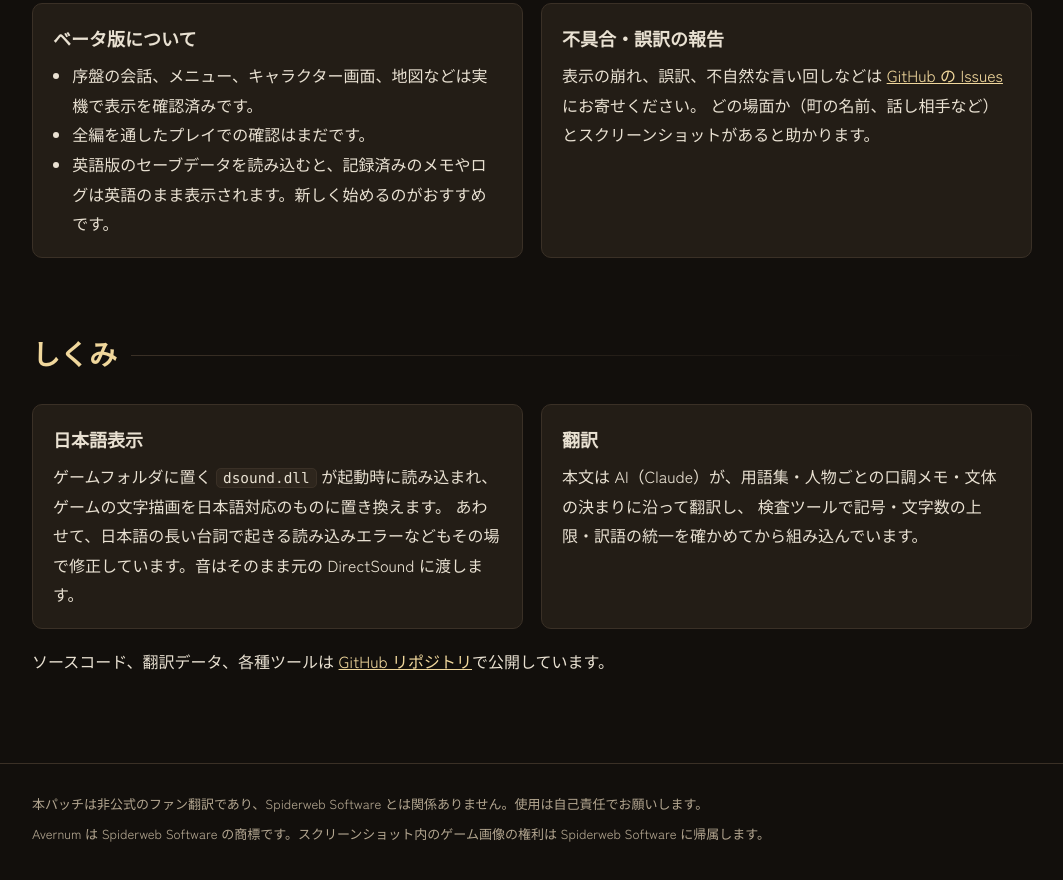
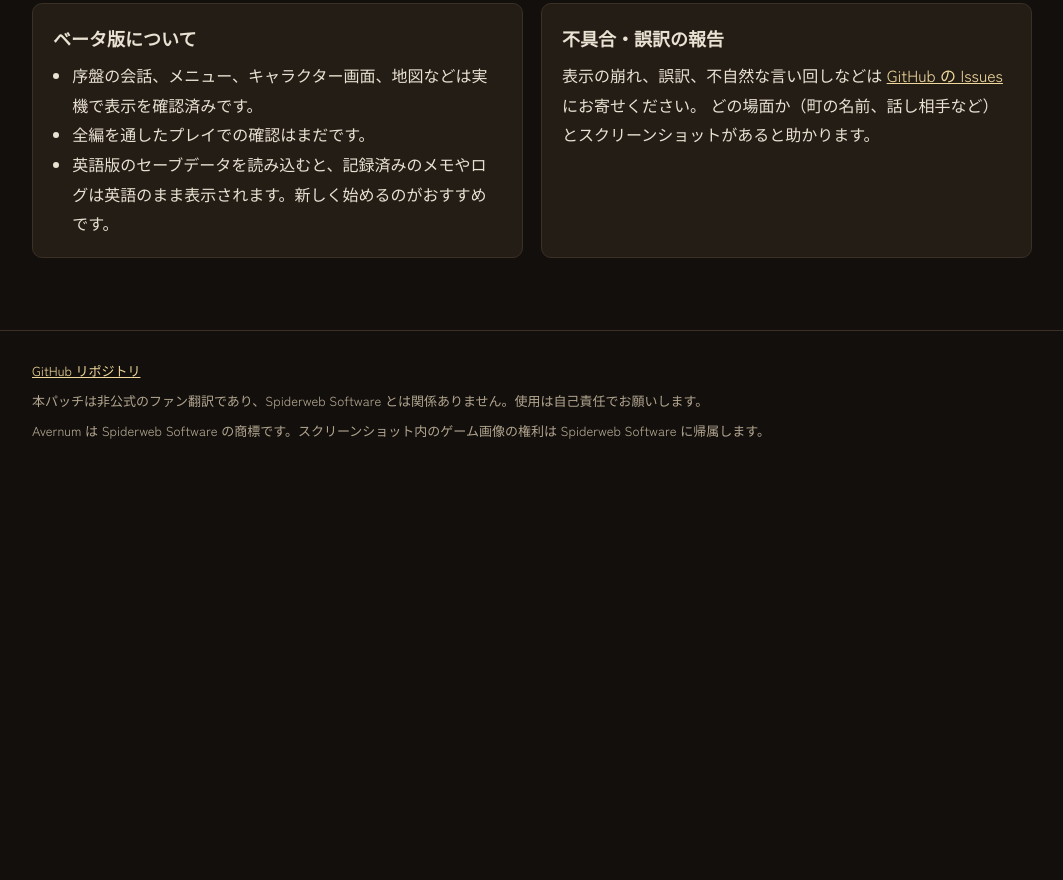
Before and after one commit to higesho/avernum-efp-jp, a plain HTML site: page docs/index.html in a window 1280 px wide. Shown: the part 3142-4022 px from the top of the page, without its empty margins (108-1171 px from the left). After the commit the page ends 3631 px from the top, so only its background shows below. Drawn offline with Linux system fonts and the light colour scheme; a web font is replaced by a local one.

Commit message:
Remove the how-it-works section from the intro page
Co-Authored-By: Claude Opus 5.5 <noreply@anthropic.com>

```diff
--- a/docs/index.html
+++ b/docs/index.html
@@ -325,27 +325,11 @@ footer p { margin: 0 0 6px; }
     </div>
   </section>
 
-  <section id="how">
-    <h2>しくみ</h2>
-    <div class="cols">
-      <div class="card">
-        <h3>日本語表示</h3>
-        <p>ゲームフォルダに置く <code>dsound.dll</code> が起動時に読み込まれ、ゲームの文字描画を日本語対応のものに置き換えます。
-        あわせて、日本語の長い台詞で起きる読み込みエラーなどもその場で修正しています。音はそのまま元の DirectSound に渡します。</p>
-      </div>
-      <div class="card">
-        <h3>翻訳</h3>
-        <p>本文は AI（Claude）が、用語集・人物ごとの口調メモ・文体の決まりに沿って翻訳し、
-        検査ツールで記号・文字数の上限・訳語の統一を確かめてから組み込んでいます。</p>
-      </div>
-    </div>
-    <p style="margin-top:18px">ソースコード、翻訳データ、各種ツールは <a href="https://github.com/higesho/avernum-efp-jp">GitHub リポジトリ</a>で公開しています。</p>
-  </section>
-
 </main>
 
 <footer>
   <div class="wrap">
+    <p><a href="https://github.com/higesho/avernum-efp-jp">GitHub リポジトリ</a></p>
     <p>本パッチは非公式のファン翻訳であり、Spiderweb Software とは関係ありません。使用は自己責任でお願いします。</p>
     <p>Avernum は Spiderweb Software の商標です。スクリーンショット内のゲーム画像の権利は Spiderweb Software に帰属します。</p>
   </div>
```
